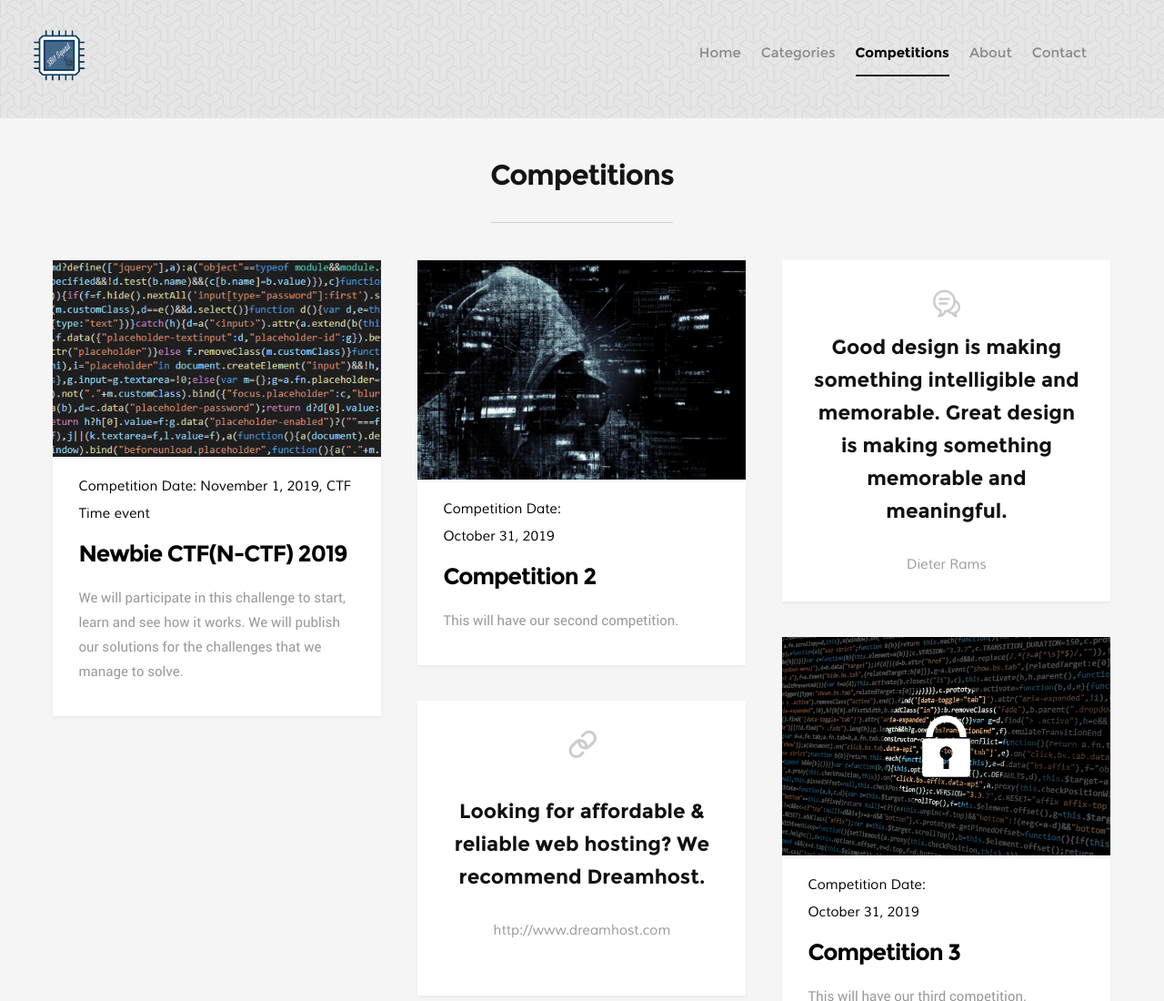
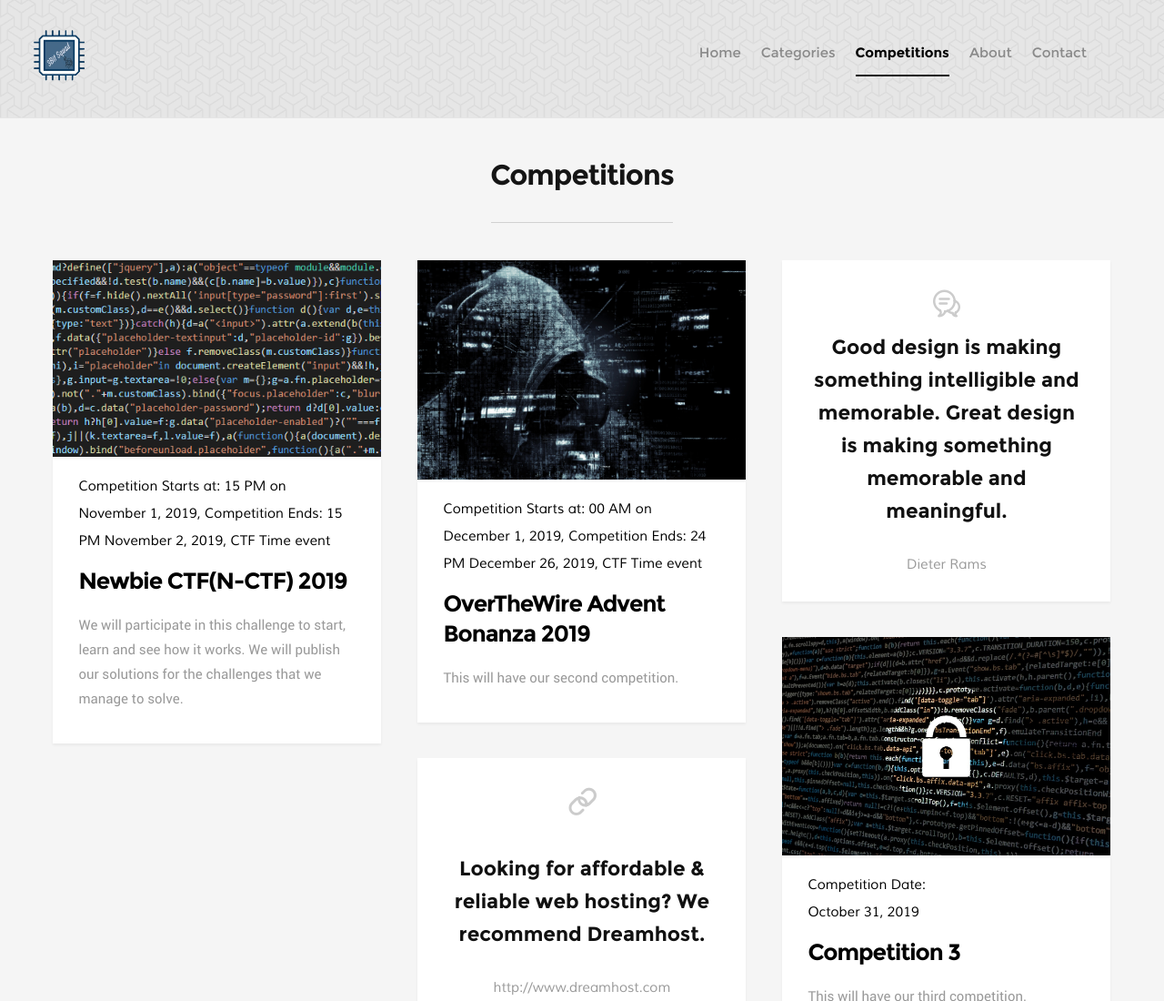
Before and after one commit to 3BitSquad/webpage, a plain HTML site: page competitions.html in a window 1280 px wide. Shown: the top 1100 px of the page at 91% size. Drawn offline with Linux system fonts and the light colour scheme; files whose address does not match are found by name.

Commit message:
Competitions updated, now we are going to participate on the overthewire competition

```diff
--- a/competitions.html
+++ b/competitions.html
@@ -148,7 +148,8 @@
                	<div class="entry-header">
                		<div class="entry-meta">
                			<span class="cat-links">
-							   <a>Competition Date: November 1, 2019</a>
+							   <a>Competition Starts at: 15 PM on November 1, 2019</a>
+							   <a>Competition Ends: 15 PM November 2, 2019</a>
 							   <a href="https://ctftime.org/event/911">CTF Time event</a>
                			</span>
                		</div>
@@ -172,11 +173,13 @@
 					<div class="entry-header">
 						<div class="entry-meta">
 							<span class="cat-links">
-								<a>Competition Date: <br>October 31, 2019</a>
+								<a>Competition Starts at: 00 AM on December 1, 2019</a>
+							   <a>Competition Ends: 24 PM December 26, 2019</a>
+							   <a href="https://ctftime.org/event/891">CTF Time event</a>
 							</span>
 						</div>
 
-					<h1 class="entry-title"><a href="https://3bitsquad.blogspot.com/search/label/Miscellaneous">Competition 2</a></h1>
+					<h1 class="entry-title"><a href="https://advent2019.overthewire.org/">OverTheWire Advent Bonanza 2019</a></h1>
 					</div>
 						 <div class="entry-excerpt">
 							 This will have our second competition.
```
